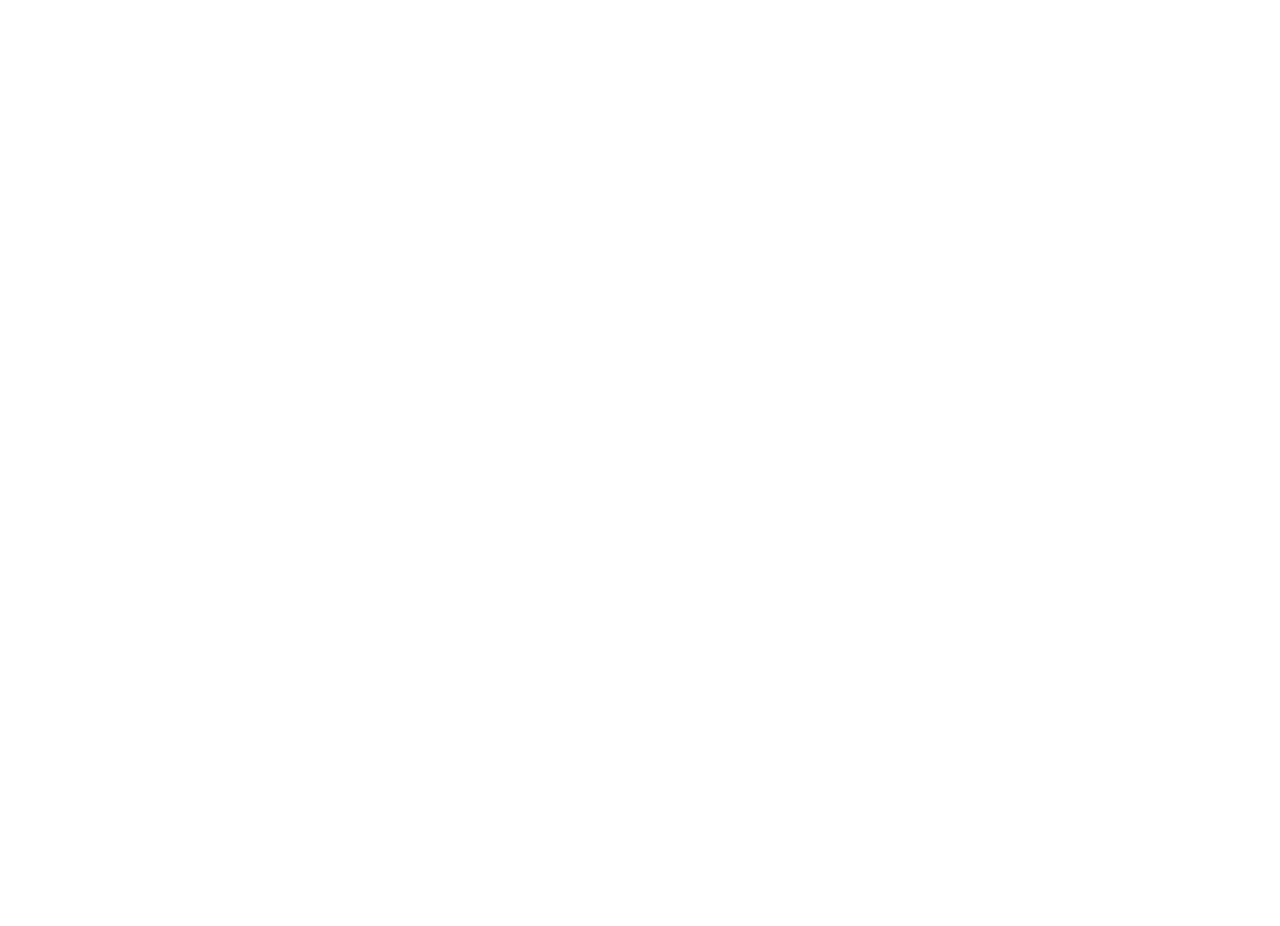
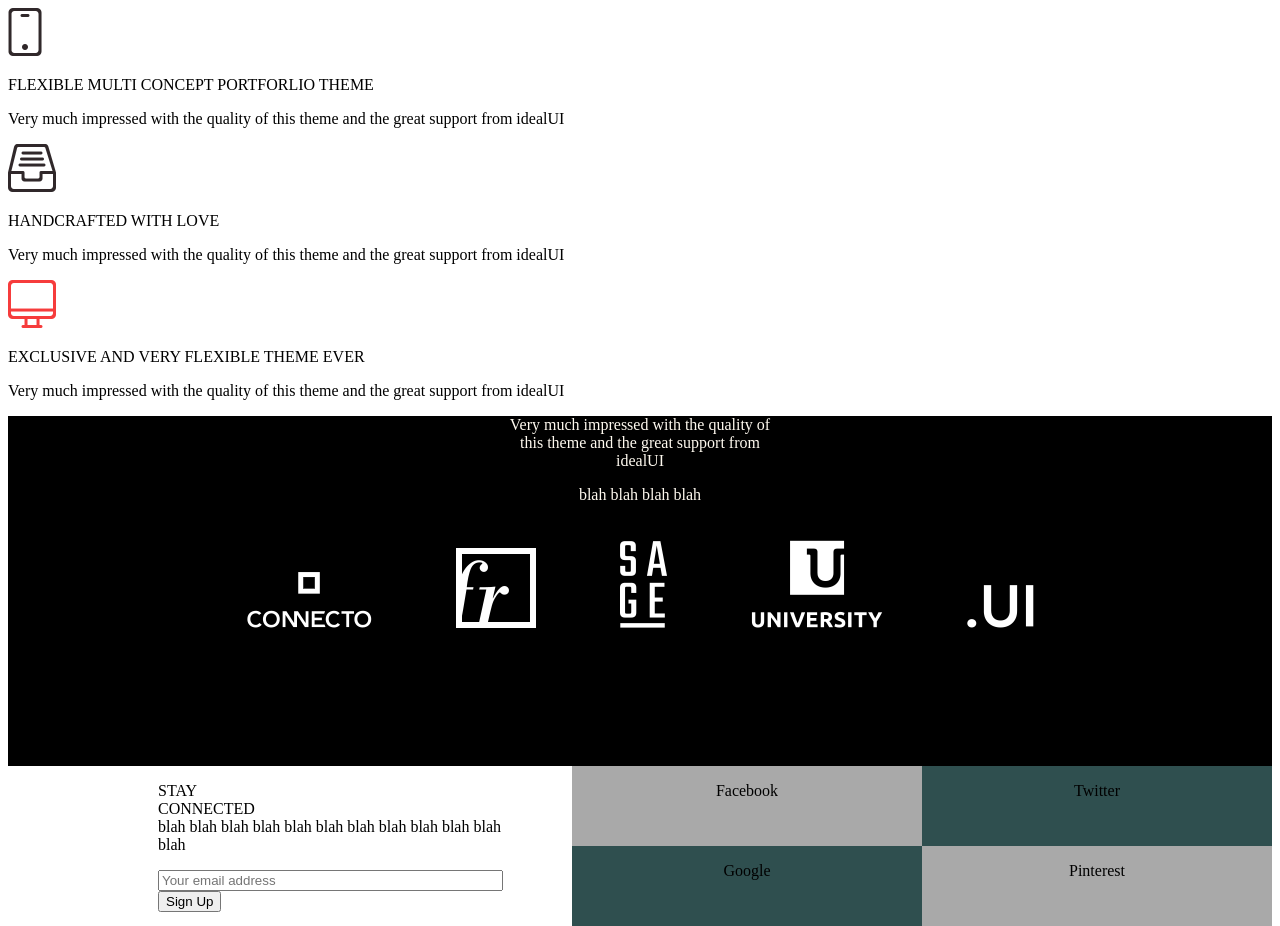
Before and after one commit to season-7/front-end-assessment, a plain HTML site: page index.html in a window 1280 px wide. Before the commit the page ends 800 px from the top, so only its background shows below. Drawn offline with Linux system fonts and the light colour scheme.

Commit message:
two lower sections complete

```diff
--- a/assets/css/main.css
+++ b/assets/css/main.css
@@ -0,0 +1,59 @@
+.left {
+    float: left;
+}
+.left p {
+    text-align: left;
+    padding-left: 150px;
+    width: 350px;
+}
+.list {
+    list-style: none;
+    padding-left: 150px;
+    width: 25px;
+}
+#submit_btn {
+    color: darkred;
+}
+.right {
+    float: right;
+    width: 700px;
+    text-align: center;
+}
+.le {
+    float: left;
+    width: 350px;
+    background-color: darkgray;
+    height: 80px;
+}
+.ri {
+    float: right;
+    width: 350px;
+    background-color: darkslategrey;
+    height: 80px;
+}
+.now {
+    float: left;
+    width: 350px;
+    background-color: darkslategrey;
+    height: 80px;
+}
+.then {
+    float: right;
+    width: 350px;
+    background-color: darkgray;
+    height: 80px;
+}
+.links {
+    background-color: black;
+    color: floralwhite;
+    text-align: center;
+    height: 350px;
+}
+.logos img {
+    display: inline-block;
+    color: floralwhite;
+    padding-left: 20px;
+    padding-right: 20px;
+    margin: 20px;
+}
+#journal
--- a/index.html
+++ b/index.html
@@ -1,8 +1,11 @@
 <!DOCTYPE html>
 <html>
+
 <head>
     <title></title>
+    <link rel="stylesheet" href="assets/css/main.css">
 </head>
+
 <body>
     <header>
         <nav>
@@ -11,15 +14,81 @@
     </header>
     <section>
         <section>
-         <div class ="left"></div>
-         <div class ="right"></div>
+            <div class="left"></div>
+            <div class="right"></div>
         </section>
         <div id="history"></div>
         <div id="services"></div>
         <div class="touch"></div>
-            <div id="journal"></div>
-            <div class="links"></div>
+        <div id="journal">
+            <div>
+                <img src="assets/img/105870.png" alt="">
+                <p> FLEXIBLE MULTI CONCEPT PORTFORLIO THEME</p>
+                <p>Very much impressed with the quality of this theme and the great support from idealUI
+                </p>
+            </div>
+            <div><img src="assets/img/2180.png" alt="">
+                <p> HANDCRAFTED WITH LOVE</p>
+                <p>Very much impressed with the quality of this theme and the great support from idealUI
+                </p>
+            </div>
+            <div>
+                <img src="assets/img/engaginguiux.png" alt="">
+                <p>EXCLUSIVE AND VERY FLEXIBLE THEME EVER</p>
+                <p>Very much impressed with the quality of this theme and the great support from idealUI
+                </p>
+            </div>
+        </div>
+        <div class="links">
+            <p class="large">
+                Very much impressed with the quality of
+                <br> this theme and the great support from
+                <br>idealUI
+            </p>
+            <p class="small">blah blah blah blah</p>
+            <div class="logos">
+                <img src="assets/img/testimoniallogos/connector.png" alt="">
+                <img src="assets/img/testimoniallogos/fr.png" alt="">
+                <img src="assets/img/testimoniallogos/sage.png" alt="">
+                <img src="assets/img/testimoniallogos/udacity.png" alt="">
+                <img src="assets/img/testimoniallogos/ui.png" alt="">
+            </div>
+        </div>
+
     </section>
-        <footer></footer>
+    <footer>
+        <div class="left">
+            <p> STAY
+                <br>CONNECTED
+                <br> blah blah blah blah blah blah blah blah blah blah blah blah</p>
+            <form action="get" class="list">
+                <li>
+                    <label for="email"></label>
+                    <input type="text" placeholder="Your email address" size="40" id="name" />
+                </li>
+                <div id="submit_btn" class="small-12 large-3 columns">
+
+                    <input class="button" type="button" value="Sign Up">
+                </div>
+            </form>
+
+        </div>
+        <div class="right">
+            <div class="le">
+                <p>Facebook</p>
+            </div>
+            <div class="ri">
+                <p>Twitter</p>
+            </div>
+            <div class="now">
+                <p>Google</p>
+            </div>
+            <div class="then">
+                <p>Pinterest</p>
+            </div>
+        </div>
+
+    </footer>
 </body>
+
 </html>
```
Lines whose indentation alone changed are shown as unchanged.
